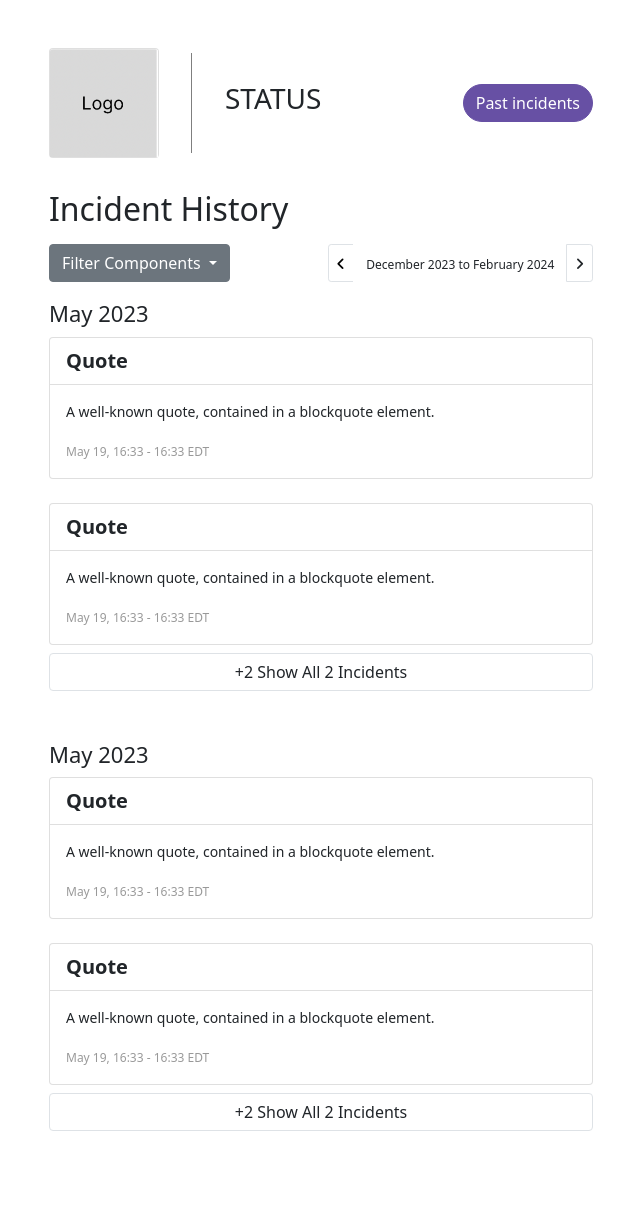
After one commit to viettaiii/status-page, a Django app: page /history/ in a window 1280 px wide. The commit adds this page. Shown: the whole page, without its empty margins (319-959 px from the left). Run offline with Django 5.2, Linux system fonts and the light colour scheme; some libraries are stand-ins or nearby versions.

Commit message:
refactor: config templates

```diff
--- a/backend/status_page/static/home/index.css
+++ b/backend/status_page/static/styles/index.css
@@ -1,3 +1,22 @@
+/* Default font size */
+.fs-7 {
+    font-size: 16px;
+}
+.fs-8 {
+    font-size: 14px;
+}
+.fs-9 {
+    font-size: 12px;
+}
+
+/* Default btn */
+
+.btn:focus {
+    box-shadow: 0 0 0 0.25rem transparent!important;
+}
+
+
+
 
 /* HOME PAGE */
 /* Header */
@@ -140,3 +159,44 @@
     width: 120px;
     font-size: 14px!important;
 }
+
+
+
+/* ====== History page ====== */
+
+#history__search {
+    padding: 10px;
+    margin-top: -6px;
+    border: 0;
+    border-radius: 0;
+    background: #f1f1f1;
+  }
+
+
+
+/* History items */
+
+.history-item {
+    margin-bottom: 50px ;
+}
+
+.history-item h3 {
+    font-size: 22px;
+    margin: 10px 0px;
+}
+
+.history-item__title {
+    background-color: transparent!important;
+    font-weight: bold;
+    font-size: 20px;
+}
+
+.history-item__desc {
+    font-size: 14px;
+
+}
+
+.history-item__date {
+    font-size: 12px;
+    color:rgba(128, 128, 128, 0.8)!important;
+}
--- a/backend/status_page/urls.py
+++ b/backend/status_page/urls.py
@@ -5,4 +5,5 @@ from . import views
 urlpatterns = [
     path('admin/', admin.site.urls),
     path('home/', views.index, name='home-page'),
+    path('history/', views.history, name='history'),
 ]
--- a/backend/status_page/views.py
+++ b/backend/status_page/views.py
@@ -3,4 +3,8 @@ from django.shortcuts import get_object_or_404, render
 
 # ...
 def index(request):
-    return render(request, "home/index.html")
+    return render(request, "index.html")
+
+
+def history(request):
+    return render(request, "history.html")
--- /dev/null
+++ b/backend/templates/base.html
@@ -0,0 +1,53 @@
+{% load static %}
+<!DOCTYPE html>
+<html lang="en">
+  <head>
+    <meta charset="UTF-8" />
+    <meta name="viewport" content="width=device-width, initial-scale=1.0" />
+    <title>Document</title>
+    <link rel="stylesheet" href="{% static 'styles/index.css' %}" />
+
+    <link
+      href="https://cdn.jsdelivr.net/npm/bootstrap@5.0.2/dist/css/bootstrap.min.css"
+      rel="stylesheet"
+      integrity="sha384-EVSTQN3/azprG1Anm3QDgpJLIm9Nao0Yz1ztcQTwFspd3yD65VohhpuuCOmLASjC"
+      crossorigin="anonymous"
+    />
+    <script
+      src="https://kit.fontawesome.com/9da4346e27.js"
+      crossorigin="anonymous"
+    ></script>
+    <script src="https://cdn.jsdelivr.net/npm/bootstrap@5.0.2/dist/js/bootstrap.bundle.min.js" integrity="sha384-MrcW6ZMFYlzcLA8Nl+NtUVF0sA7MsXsP1UyJoMp4YLEuNSfAP+JcXn/tWtIaxVXM" crossorigin="anonymous"></script>
+  </head>
+  <body>
+     <div class='container w-50 p-5 d-flex flex-column gap-2'>
+        <!-- Header -->
+        <div class="d-flex justify-content-between header align-items-center">
+            <!-- Logo -->
+            <div class="d-flex gap-2 align-items-center">
+              <div>
+                <div class="card header__logo">
+                  <img
+                    src="{% static 'images/logo.png' %}"
+                    class="card-img-top"
+                    alt="..."
+                  />
+                </div>
+              </div>
+              <div class="header__vertical-line"></div>
+              <!-- Title -->
+              <h3 class="header__status">Status</h3>
+            </div>
+            <!-- Button -->
+            <div>
+              <button class="btn btn-danger header__btn">Past incidents</button>
+            </div>
+        </div>
+
+        <!-- Body -->
+        {% block body %}{% endblock body %}
+    </div>
+
+
+  </body>
+</html>
--- /dev/null
+++ b/backend/templates/history.html
@@ -0,0 +1,106 @@
+{% extends 'base.html' %} {% block body %}
+
+<!-- incident history -->
+<h2 class="mt-4">Incident History</h2>
+<div class="history d-flex justify-content-between">
+  <!-- Filter Components -->
+  <div class="dropdown">
+    <button
+      class="btn btn-secondary dropdown-toggle"
+      type="button"
+      data-bs-toggle="dropdown"
+      aria-expanded="false"
+    >
+      Filter Components
+    </button>
+    <ul class="dropdown-menu">
+      <input
+        class="form-control"
+        id="history__search"
+        type="text"
+        placeholder="Search.."
+      />
+      <li><a class="dropdown-item" href="#">Action</a></li>
+      <li><a class="dropdown-item" href="#">Another action</a></li>
+      <li><a class="dropdown-item" href="#">Something else here</a></li>
+    </ul>
+  </div>
+
+  <!-- Slide -->
+  <div>
+    <div class="btn-group" role="group" aria-label="Basic mixed styles example">
+      <button type="button" class="btn btn-sm bg-white border border-gray">
+        <i class="fa-solid fa-angle-left" style="color: black"></i>
+      </button>
+      <button type="button" class="btn bg-white">
+        <span class="fs-9">December 2023 to February 2024</span>
+      </button>
+      <button type="button" class="btn btn-sm bg-white border border-gray">
+        <i class="fa-solid fa-angle-right" ="color:black"></i>
+      </button>
+    </div>
+  </div>
+</div>
+
+<div class="history-items">
+  <!-- History item -->
+  <div class="history-item">
+    <h3>May 2023</h3>
+    <div class="d-flex flex-column gap-4">
+      <div class="card">
+        <div class="card-header history-item__title">Quote</div>
+        <div class="card-body">
+          <p class="history-item__desc">
+            A well-known quote, contained in a blockquote element.
+          </p>
+          <span class="history-item__date">May 19, 16:33 - 16:33 EDT</span>
+        </div>
+      </div>
+      <div class="card">
+        <div class="card-header history-item__title">Quote</div>
+        <div class="card-body">
+          <p class="history-item__desc">
+            A well-known quote, contained in a blockquote element.
+          </p>
+          <span class="history-item__date">May 19, 16:33 - 16:33 EDT</span>
+        </div>
+      </div>
+    </div>
+    <div class="mt-2">
+      <button class="btn btn-white border border-black w-100">
+        +2 Show All 2 Incidents
+      </button>
+    </div>
+  </div>
+  <!-- History item -->
+  <div class="history-item">
+    <h3>May 2023</h3>
+    <div class="d-flex flex-column gap-4">
+      <div class="card">
+        <div class="card-header history-item__title">Quote</div>
+        <div class="card-body">
+          <p class="history-item__desc">
+            A well-known quote, contained in a blockquote element.
+          </p>
+          <span class="history-item__date">May 19, 16:33 - 16:33 EDT</span>
+        </div>
+      </div>
+      <div class="card">
+        <div class="card-header history-item__title">Quote</div>
+        <div class="card-body">
+          <p class="history-item__desc">
+            A well-known quote, contained in a blockquote element.
+          </p>
+          <span class="history-item__date">May 19, 16:33 - 16:33 EDT</span>
+        </div>
+      </div>
+    </div>
+    <div class="mt-2">
+      <button class="btn btn-white border border-black w-100">
+        +2 Show All 2 Incidents
+      </button>
+    </div>
+  </div>
+</div>
+
+{% endblock body %}
```
Also changed, not shown: backend/templates/home/index.html (deleted, +0 -187 lines), backend/templates/index.html (added, +137 -0 lines), backend/status_page/static/images/logo.png (renamed from backend/status_page/static/home/logo.png).
